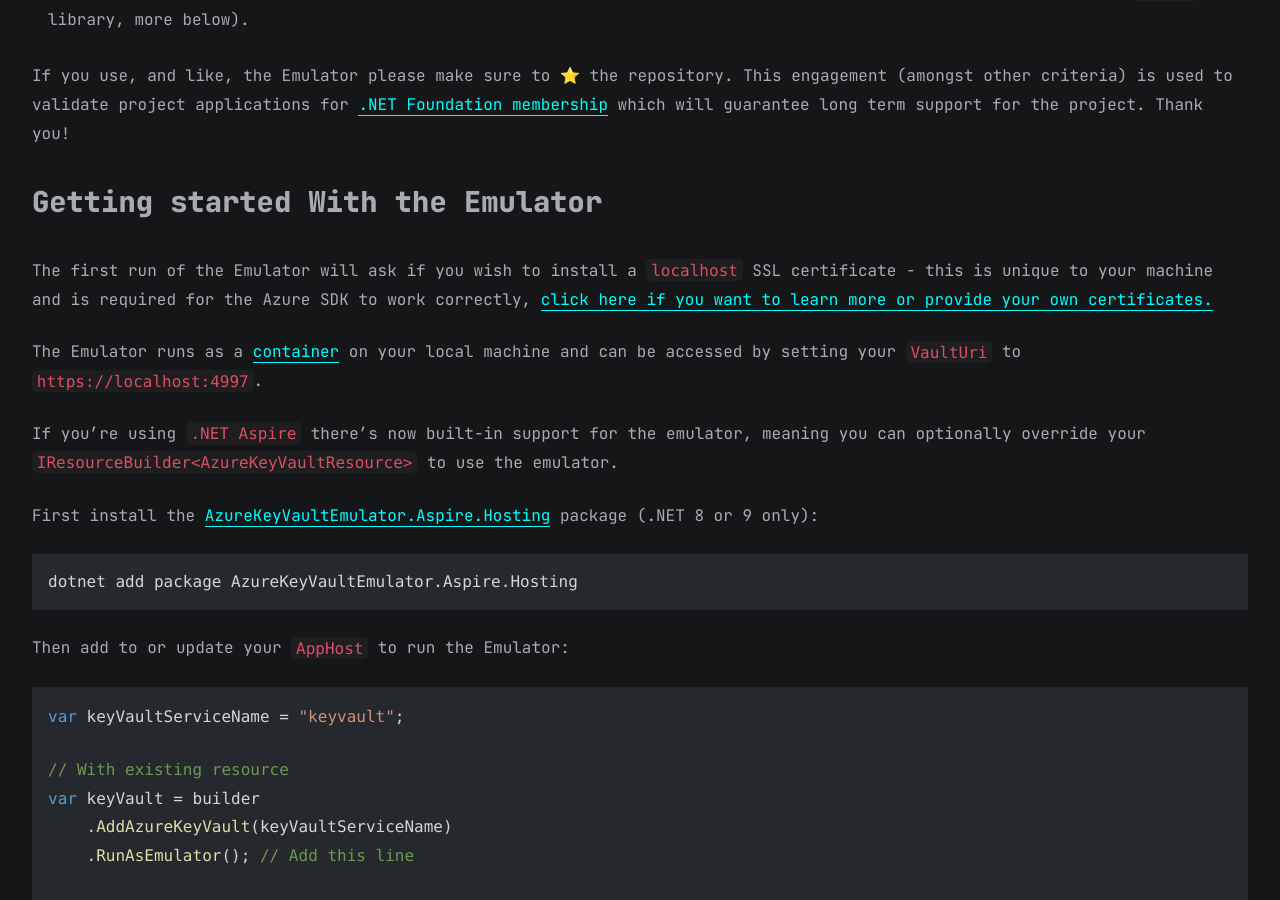
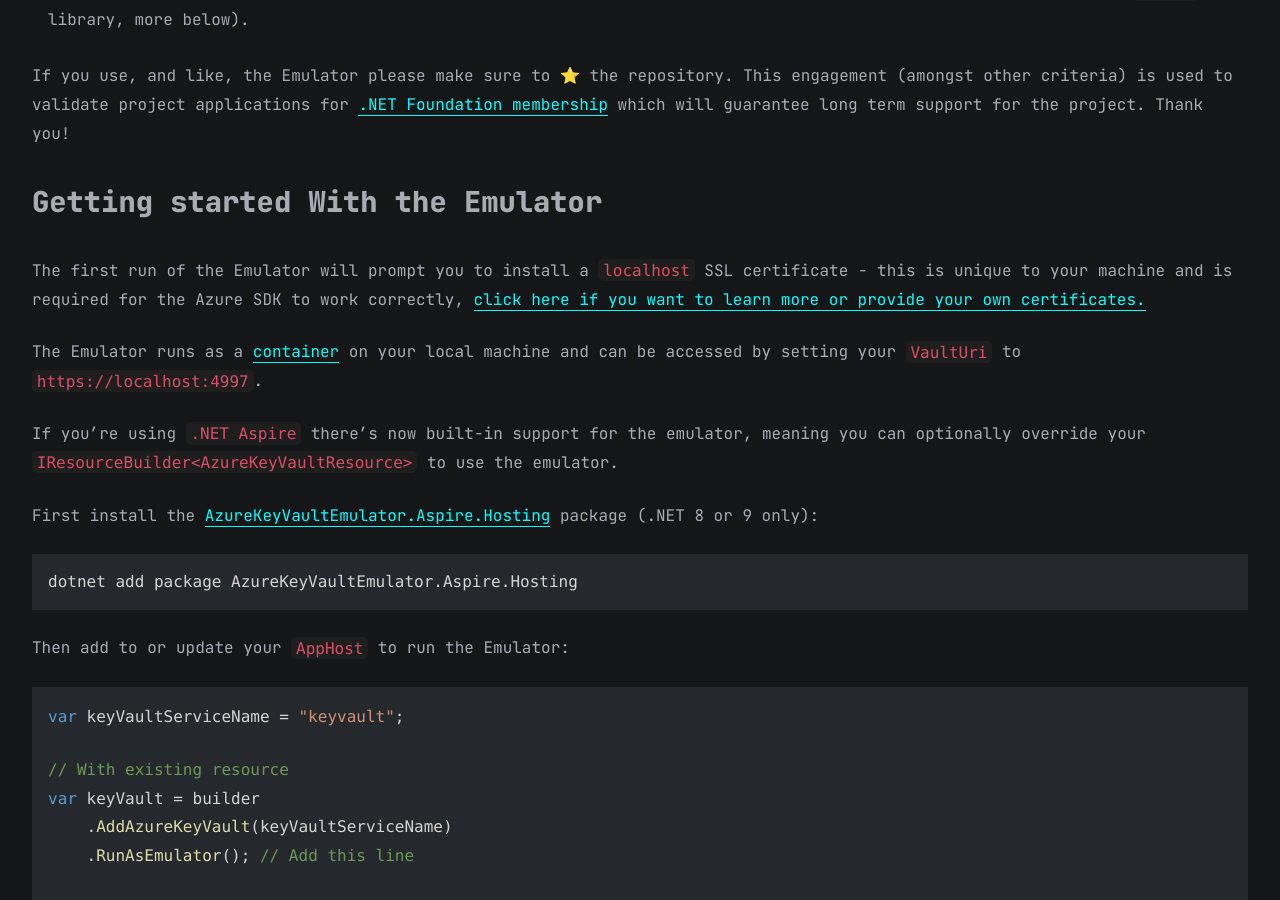
Before and after one commit to james-gould/PersonalBlog, a Jekyll site: the page built from all_collections/_posts/2025-30-04-Azure-Key-Vault-Emulator.md, in a window 1280 px wide and 900 px high, scrolled down 1610 px. Built offline with Jekyll 4.4.1, drawn with Linux system fonts in a browser that asks for light colours; nearby versions of some CDN libraries; comment, search, counter and statistics services are not loaded.

Commit message:
Another wording fix in new para

```diff
--- a/all_collections/_posts/2025-30-04-Azure-Key-Vault-Emulator.md
+++ b/all_collections/_posts/2025-30-04-Azure-Key-Vault-Emulator.md
@@ -28,7 +28,7 @@ If you use, and like, the Emulator please make sure to ⭐ the repository. This
 
 ## Getting started With the Emulator
 
-The first run of the Emulator will ask if you wish to install a `localhost` SSL certificate - this is unique to your machine and is required for the Azure SDK to work correctly, [click here if you want to learn more or provide your own certificates.](https://github.com/james-gould/azure-keyvault-emulator/blob/development/docs/CONFIG.md#configuring-your-local-system-for-the-emulator)
+The first run of the Emulator will prompt you to install a `localhost` SSL certificate - this is unique to your machine and is required for the Azure SDK to work correctly, [click here if you want to learn more or provide your own certificates.](https://github.com/james-gould/azure-keyvault-emulator/blob/development/docs/CONFIG.md#configuring-your-local-system-for-the-emulator)
 
 The Emulator runs as a [container](https://hub.docker.com/r/jamesgoulddev/azure-keyvault-emulator) on your local machine and can be accessed by setting your `VaultUri` to `https://localhost:4997`.
 
```
